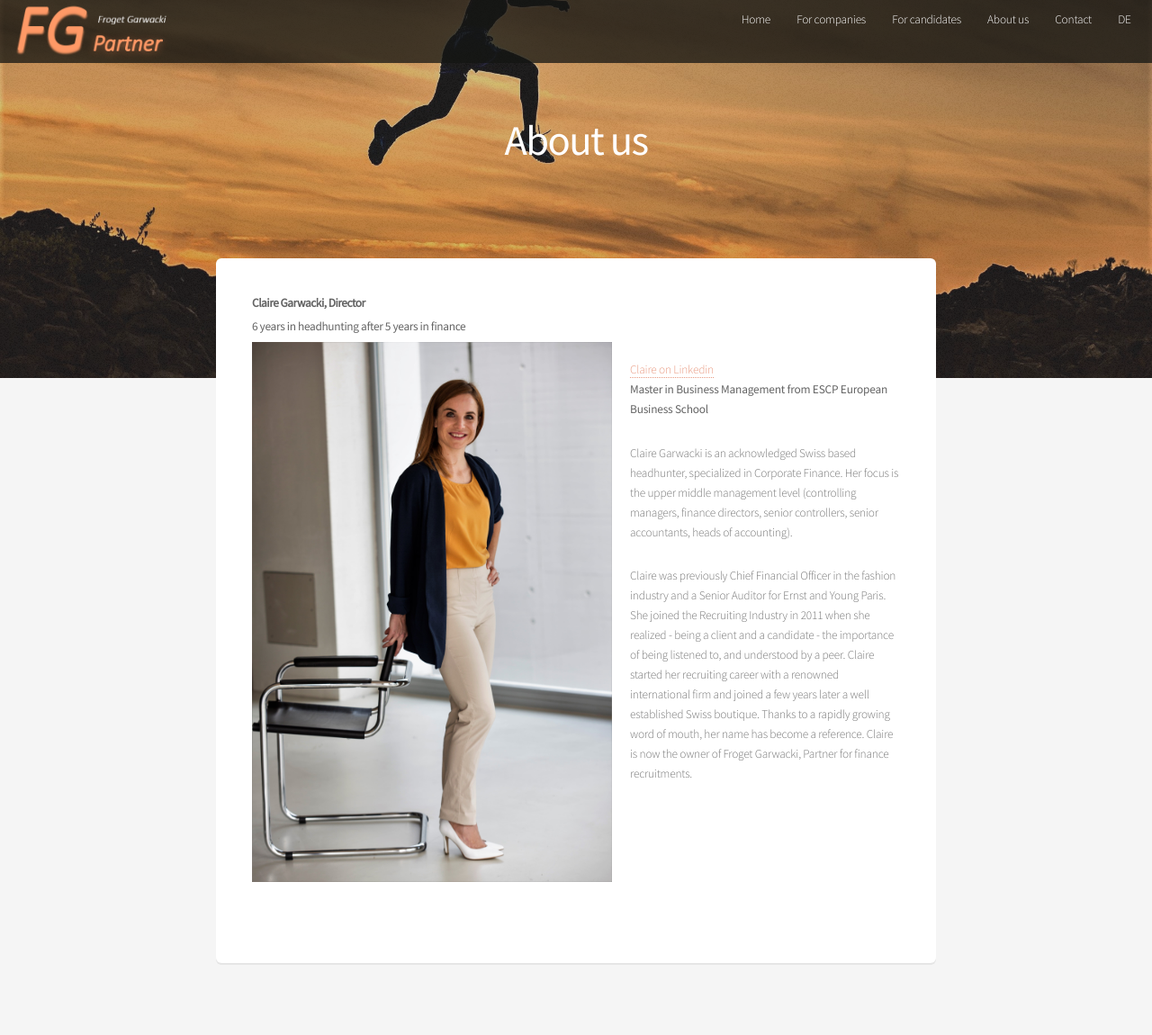
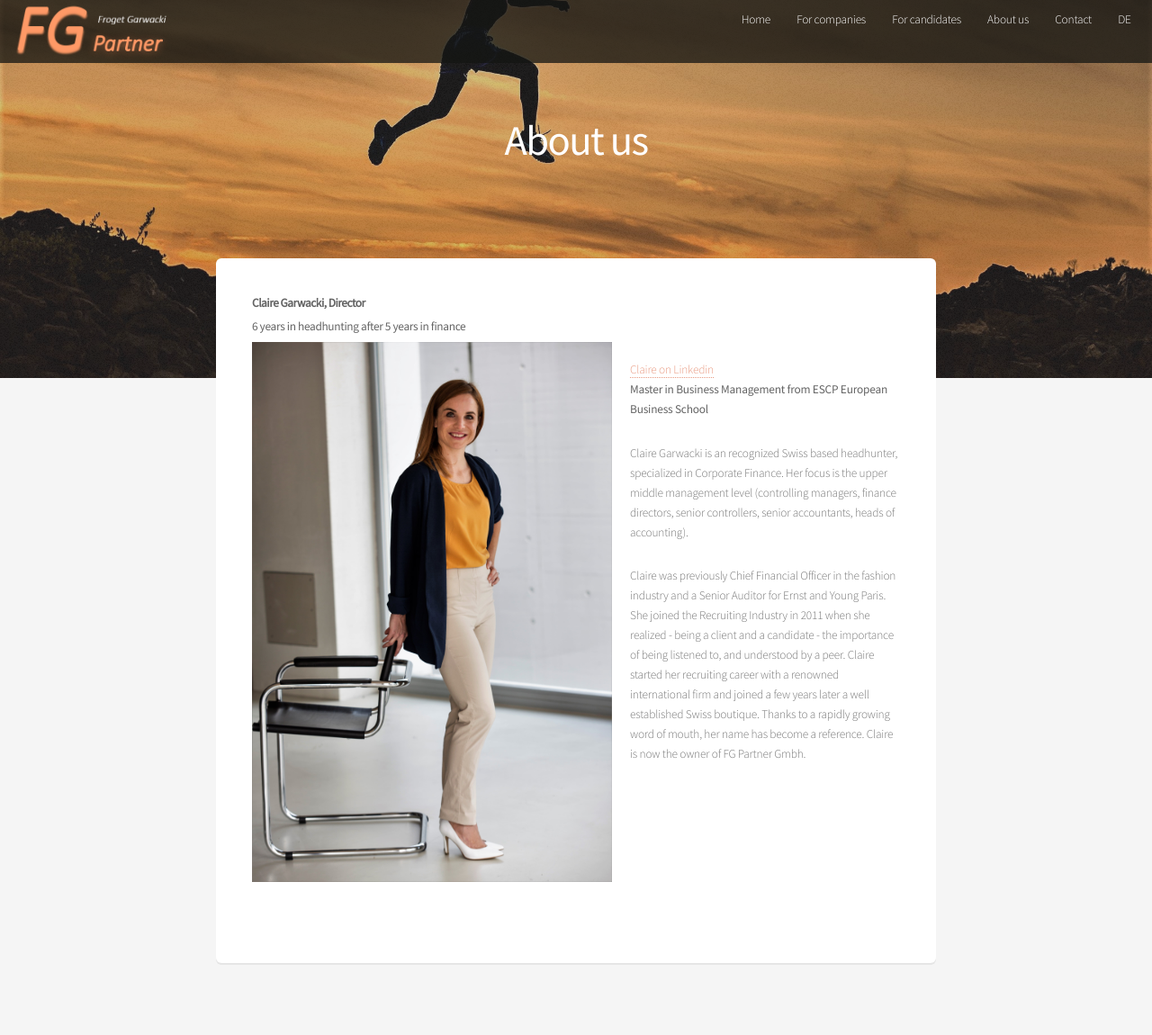
Before and after one commit to FGPartner/www, a Jekyll site: the page built from about.md, in a window 1280 px wide. Shown: the whole page at 90% size. Built offline with Jekyll 4.4.1, drawn with Linux system fonts in a browser that asks for light colours; our own code applies the rules of GitHub Pages for plain Markdown files.

Commit message:
Update about.md

```diff
--- a/about.md
+++ b/about.md
@@ -13,7 +13,7 @@ lang: en
 Claire on Linkedin</a><br>
 **Master in Business Management from ESCP European Business School**
 
-Claire Garwacki is an acknowledged Swiss based headhunter, specialized in
+Claire Garwacki is an recognized Swiss based headhunter, specialized in
 Corporate Finance.
 Her focus is the upper middle management level (controlling managers,
 finance directors, senior controllers, senior accountants, heads of accounting).
@@ -25,5 +25,4 @@ client and a candidate - the importance of being listened to, and
 understood by a peer. Claire started her recruiting career with a
 renowned international firm and joined a few years later a well
  established Swiss boutique. Thanks to a rapidly growing word of mouth,
- her name has become a reference. Claire is now the owner of Froget
- Garwacki, Partner for finance recruitments.
+ her name has become a reference. Claire is now the owner of FG Partner Gmbh.
```
